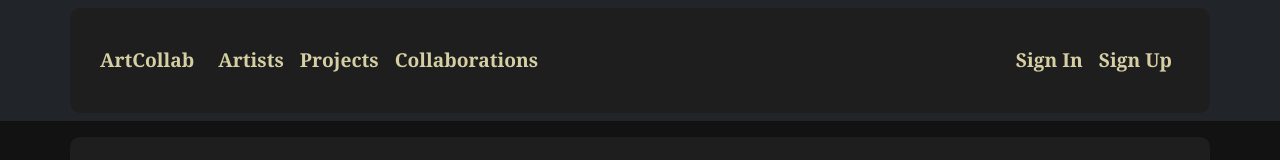
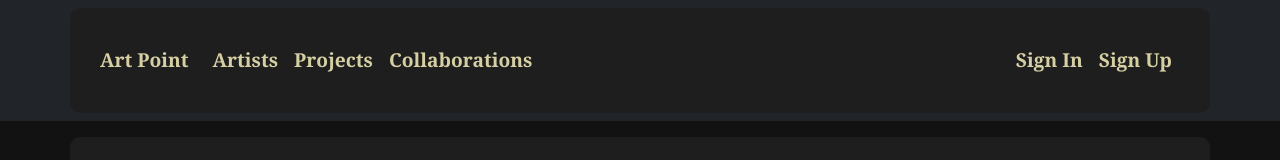
Before and after one commit to Adrian-Amoke/art-point, a React (Create React App) app in the folder client/: page / in a window 1280 px wide. Shown: the top 160 px of the page. Built offline with nearby package versions, Linux system fonts and the light colour scheme; no server answers.

Commit message:
last fixes

```diff
--- a/client/src/components/NavBar.js
+++ b/client/src/components/NavBar.js
@@ -14,7 +14,7 @@ function NavBar({ user, setUser }) {
   return (
     <Navbar bg="dark" variant="dark" expand="lg" >
       <Container>
-        <Navbar.Brand as={Link} to="/">ArtCollab</Navbar.Brand>
+        <Navbar.Brand as={Link} to="/">Art Point</Navbar.Brand>
         <Navbar.Toggle aria-controls="nav" />
 
         <Nav className="me-auto">
```
